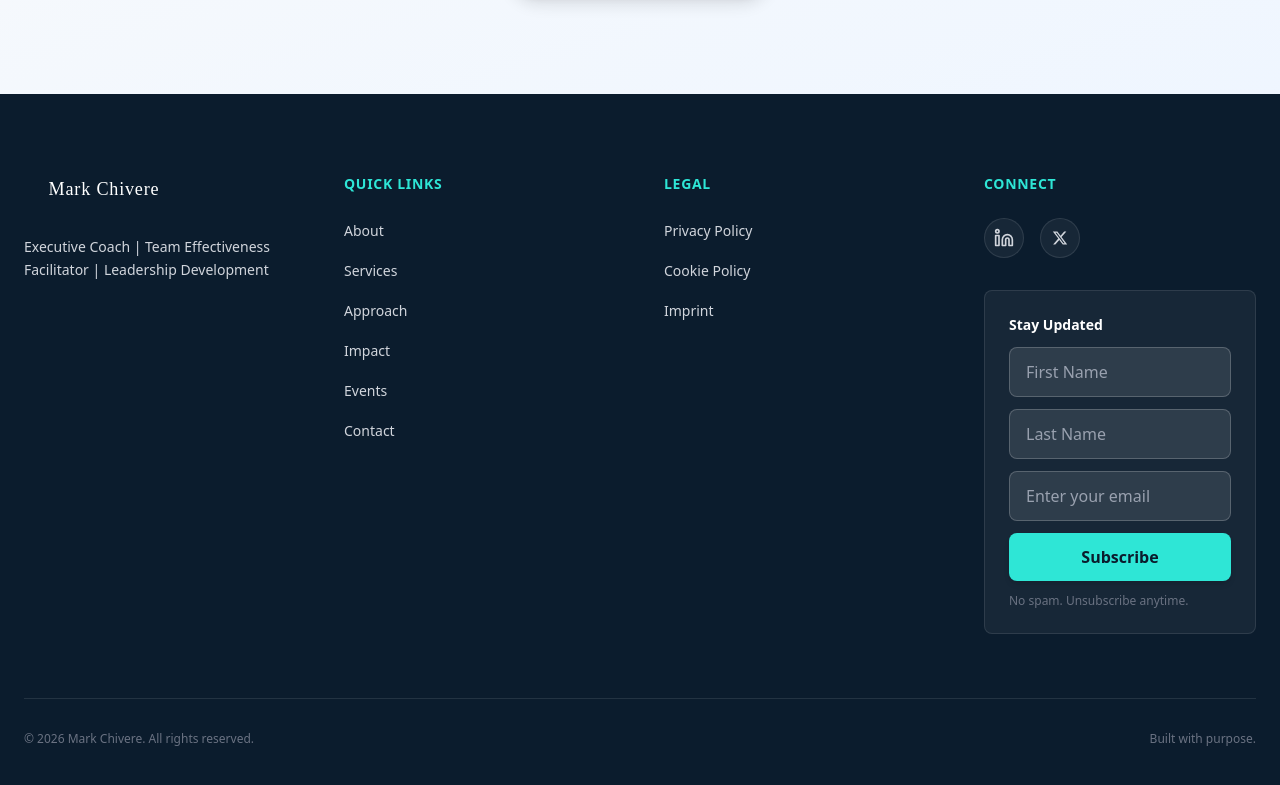
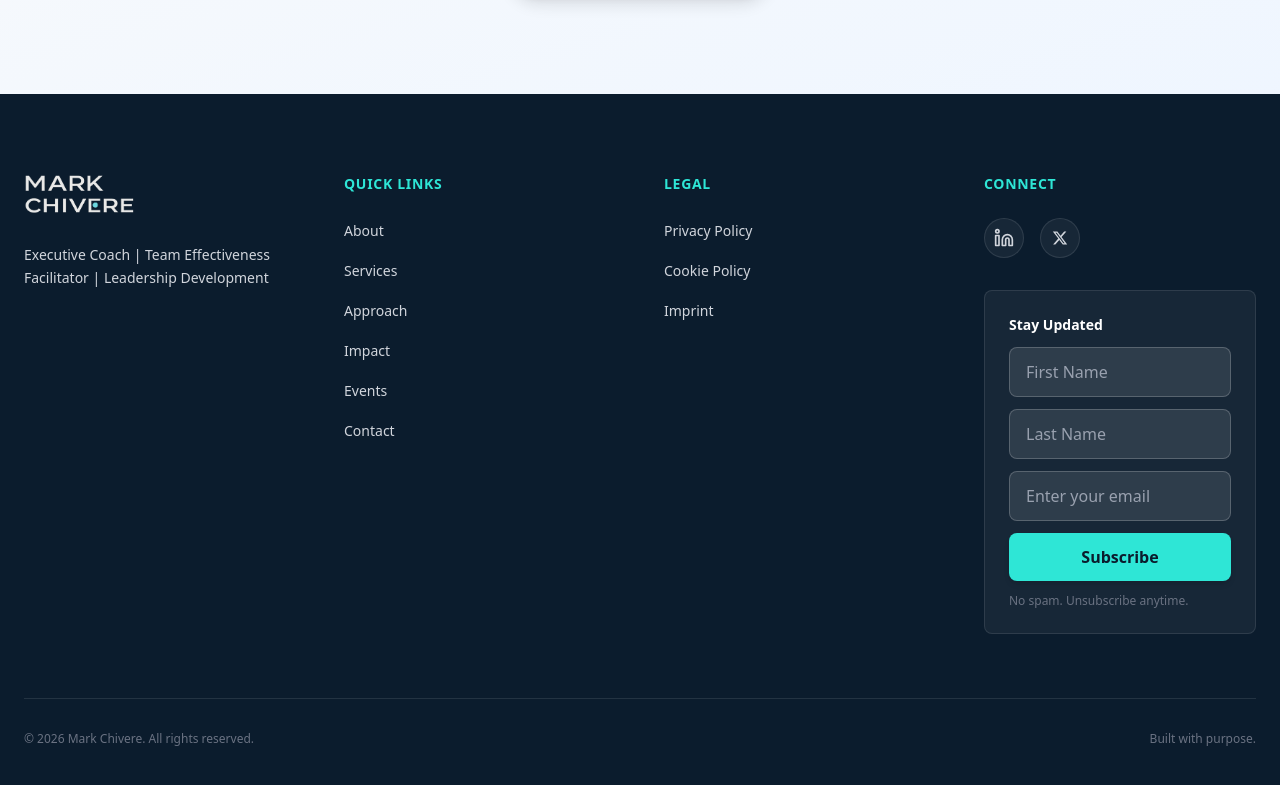
Before and after one commit to VaChivere/markchivere.com, a Next.js app: page / in a window 1280 px wide. Shown: the part 5211-5996 px from the top of the page. Built offline with nearby package versions, Linux system fonts and the light colour scheme; no server answers.

Commit message:
style: resize 404 chair, update footer logo, and refresh sitemap

```diff
--- a/src/app/not-found.tsx
+++ b/src/app/not-found.tsx
@@ -164,7 +164,7 @@ export default function NotFound() {
             </g>
 
             {/* --- EMPTY CHAIR (Right) --- */}
-            <g transform="translate(200, 44) scale(0.8)">
+            <g transform="translate(200, 136) scale(0.384)">
                 {/* Chair Legs */}
                 <motion.path
                   d="M60 220 L70 140 M140 220 L130 140"
--- a/src/components/layout/Footer.tsx
+++ b/src/components/layout/Footer.tsx
@@ -27,11 +27,11 @@ export default function Footer() {
           <div className="space-y-6">
             <Link href="/" className="inline-block">
               <Image
-                src="/mark-chivere-logo-white.svg"
+                src="/logo-mobile-white.png"
                 alt="Mark Chivere"
-                width={180}
-                height={36}
-                className="h-8 w-auto"
+                width={140}
+                height={56}
+                className="h-10 w-auto"
               />
             </Link>
             <p className="text-sm text-gray-300 leading-relaxed max-w-xs">
```
Also changed, not shown: 1 other file (tests, documents, lock files or other folders).
